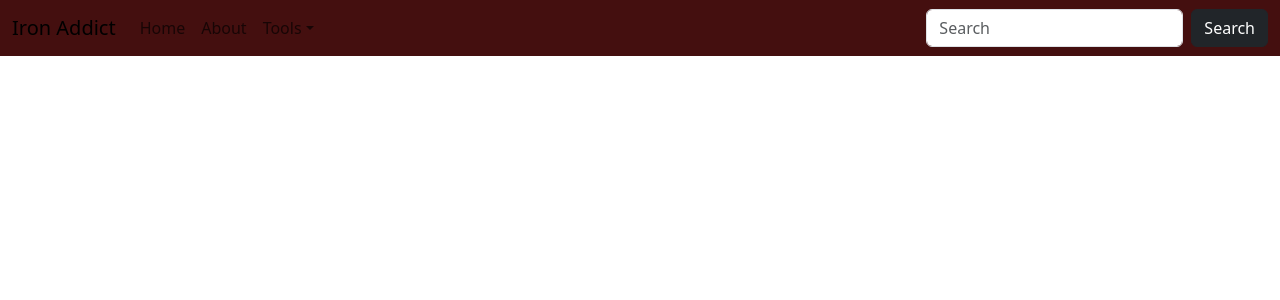
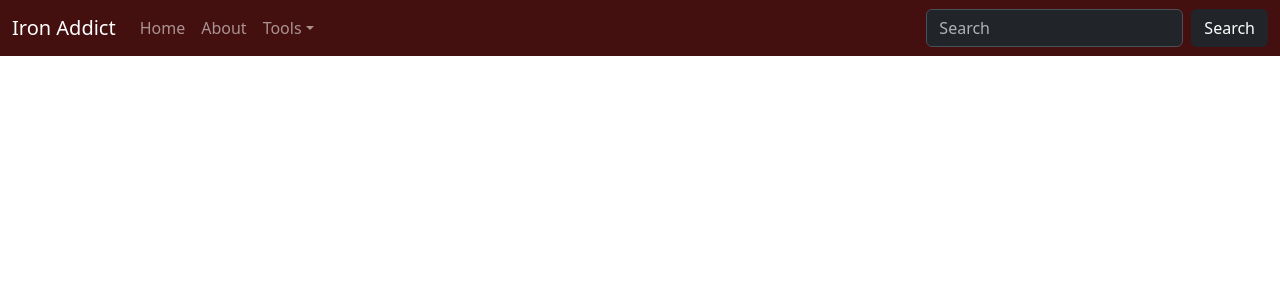
Before and after one commit to SVinnik99/iron-addict, a React (Create React App) app in the folder front-end/: page / in a window 1280 px wide. Shown: the top 300 px of the page. Built offline with nearby package versions, Linux system fonts and the light colour scheme.

Commit message:
changed font color of navbar, ready to add more components

```diff
--- a/front-end/src/components/Home/HomeNav.css
+++ b/front-end/src/components/Home/HomeNav.css
@@ -1,7 +1,4 @@
 nav{
     background-color: #440f0f
+
 }
-
-nav nav.link{
-    color: aliceblue;
-}
--- a/front-end/src/components/Home/HomeNav.js
+++ b/front-end/src/components/Home/HomeNav.js
@@ -2,11 +2,13 @@ import { Button, Container, Form, Nav, Navbar, NavDropdown } from 'react-bootstr
 import 'bootstrap/dist/css/bootstrap.min.css'
 import "./HomeNav.css"
 
+
+
 function HomeNav() {
   return (
-    <Navbar expand="lg"  >
+    <Navbar  data-bs-theme="dark" expand="lg"  >
       <Container fluid>
-        <Navbar.Brand href="#">Iron Addict</Navbar.Brand>
+        <Navbar.Brand href="#" >Iron Addict</Navbar.Brand>
         <Navbar.Toggle aria-controls="navbarScroll" />
         <Navbar.Collapse id="navbarScroll">
           <Nav
@@ -14,9 +16,9 @@ function HomeNav() {
             style={{ maxHeight: '100px' }}
             navbarScroll
           >
-            <Nav.Link href="#action1">Home</Nav.Link>
-            <Nav.Link href="#action2">About</Nav.Link>
-            <NavDropdown title="Tools" id="navbarScrollingDropdown">
+            <Nav.Link  href="#action1">Home</Nav.Link>
+            <Nav.Link  href="#action2">About</Nav.Link>
+            <NavDropdown  title="Tools" id="navbarScrollingDropdown">
               <NavDropdown.Item href="#action3">Calculators</NavDropdown.Item>
               <NavDropdown.Item href="#action4">
                 Programs
```
